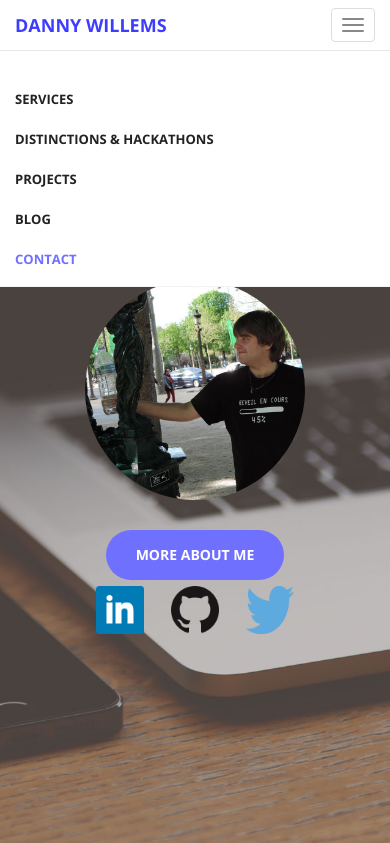
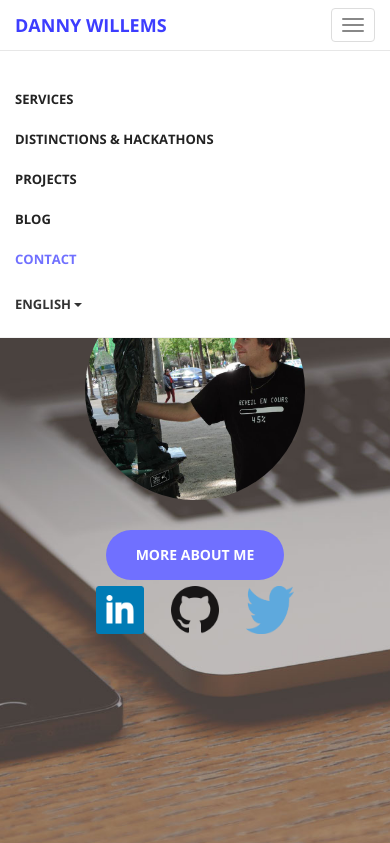
Before and after one commit to dannywillems/danny-willems.be, a PHP site: page / in a window 390 px wide, after a click on "Toggle navigation". Shown: the top 843 px of the page. Run offline with PHP 8.4, Linux system fonts and the light colour scheme; style sheets or scripts are compiled from the project's sources.

Commit message:
Multi-language: better insertion in menu design and allow the user to change himself the language

```diff
--- a/css/dw.css
+++ b/css/dw.css
@@ -1 +1 @@
-header{min-height:768px;height:100%}h2{font-size:36px}.dw-img-profile{height:220px}.dw-img-rounded{border-radius:50%}.card{height:auto;box-shadow:0 0 20px rgba(0,0,0,.3);margin-bottom:20px}.card hr{margin-bottom:0;margin-top:0;width:10%}.card .card-image{text-align:center}.card .card-image img{width:100%}.card .card-header{padding:20px}.card .card-header .card-title{font-weight:700;font-size:24px;margin-bottom:0;text-align:center}.card .card-footer p,.contact-text{font-size:20px}.card .card-header .card-subtitle{margin-bottom:0;text-align:center;color:#7070FF;font-weight:700;font-size:20px}.card .card-content{padding:20px;height:290px}.card .card-footer{text-align:right;padding:20px 20px 10px}.card p{margin:0}#contact{padding:0}#services{padding:30px 0 0}.col-lg-4,.col-md-6,.col-xs-12{margin-bottom:10px}.btn-more-about-me{background-color:#7070FF;color:#fff}.contact-text{font-weight:700}
+header{min-height:768px;height:100%}h2{font-size:36px}.dw-img-profile{height:220px}.dw-img-rounded{border-radius:50%}.card{height:auto;box-shadow:0 0 20px rgba(0,0,0,.3);margin-bottom:20px}.card hr{margin-bottom:0;margin-top:0;width:10%}.card .card-image{text-align:center}.card .card-image img{width:100%}.card .card-header{padding:20px}.card .card-header .card-title{font-weight:700;font-size:24px;margin-bottom:0;text-align:center}.card .card-footer p,.contact-text{font-size:20px}.card .card-header .card-subtitle{margin-bottom:0;text-align:center;color:#7070FF;font-weight:700;font-size:20px}.card .card-content{padding:20px;height:290px}.card .card-footer{text-align:right;padding:20px 20px 10px}.card p{margin:0}#contact{padding:0}#services{padding:30px 0 0}.col-lg-4,.col-md-6,.col-xs-12{margin-bottom:10px}.btn-more-about-me{background-color:#7070FF;color:#fff}.contact-text{font-weight:700}.dw-multi-language{padding:10px}.dw-multi-language .btn-menu{font-size:13px;-webkit-transition:all .35s;-moz-transition:all .35s;transition:all .35s;background:0 0}.dropdown-menu{-webkit-transition:all .35s;-moz-transition:all .35s;transition:all .35s;padding:0;margin-right:20px;min-width:0}@media (max-width:769px){.btn-menu{padding-left:5px}.dropdown-menu li a{text-transform:uppercase;color:#000!important}}
--- a/index.php
+++ b/index.php
@@ -1,6 +1,22 @@
 <!DOCTYPE html>
 <?php
-  switch (substr($_SERVER['HTTP_ACCEPT_LANGUAGE'], 0, 2))
+  $list_lang = array();
+  $list_lang['fr'] = "Français";
+  $list_lang['en'] = "English";
+
+  session_start();
+
+  if (isSet($_GET['lang']))
+  {
+    $save_lang = $_GET['lang'];
+    $_SESSION['save_lang'] = $save_lang;
+    setcookie('save_lang', $save_lang, time() + (3600 * 24 * 30));
+  }
+  else if (isSet($_COOKIE['save_lang']))
+    $save_lang = $_COOKIE['save_lang'];
+  else
+    $save_lang = substr($_SERVER['HTTP_ACCEPT_LANGUAGE'], 0, 2);
+  switch ($save_lang)
   {
     case "fr":
       echo "<html lang='fr'>";
@@ -11,7 +27,6 @@
       include_once 'lang_en.php';
       break;
   }
-
 
   function new_card($img_alt, $img_src, $card_title, $card_subtitle, $card_content, $card_blog_link)
   {
@@ -60,8 +75,8 @@
     <link rel="stylesheet" href="css/bootstrap.min.css" type="text/css">
 
     <!-- Custom Fonts -->
-    <link href='http://fonts.googleapis.com/css?family=Open+Sans:300italic,400italic,600italic,700italic,800italic,400,300,600,700,800' rel='stylesheet' type='text/css'>
-    <link href='http://fonts.googleapis.com/css?family=Merriweather:400,300,300italic,400italic,700,700italic,900,900italic' rel='stylesheet' type='text/css'>
+    <link href='https://fonts.googleapis.com/css?family=Open+Sans:300italic,400italic,600italic,700italic,800italic,400,300,600,700,800' rel='stylesheet' type='text/css'>
+    <link href='https://fonts.googleapis.com/css?family=Merriweather:400,300,300italic,400italic,700,700italic,900,900italic' rel='stylesheet' type='text/css'>
     <link rel="stylesheet" href="font-awesome/css/font-awesome.min.css" type="text/css">
 
     <!-- Plugin CSS -->
@@ -111,6 +126,22 @@
                     </li>
                     <li>
                       <a class="page-scroll" href="#contact"><?php echo $lang['SECTION_CONTACT'] ?></a>
+                    </li>
+                    <li>
+                      <div class="dw-multi-language">
+                        <button class="page-scroll btn btn-menu dropdown-toggle" data-toggle="dropdown" aria-haspopup="true" aria-expanded="false">
+                          <?php echo $list_lang[$save_lang] ?> <span class="caret"></span>
+                        </button>
+                        <ul class="dropdown-menu">
+                          <?php
+                            foreach ($list_lang as $key => $value)
+                            {
+                              if ($key != $save_lang)
+                                echo "<li><a href='http://local.danny-willems.be/?lang=" . $key . "'>" . $value . "</a></li>";
+                            }
+                          ?>
+                        </ul>
+                      </div>
                     </li>
                 </ul>
             </nav>
--- a/less/creative.less
+++ b/less/creative.less
@@ -102,6 +102,8 @@ aside {
             }
             &.active {
                 > a,
+                > .btn,
+                > .btn:focus,
                 > a:focus {
                     color: @theme-primary !important;
                     background-color: transparent;
@@ -112,38 +114,48 @@ aside {
             }
         }
     }
-    @media (min-width: 768px) {
+    @media (min-width: 768px)
+    {
         background-color: transparent;
         border-color: fade(white, 30%);
-        .navbar-header .navbar-brand {
+        .navbar-header .navbar-brand
+        {
             color: fade(white, 70%);
             &:hover,
-            &:focus {
+            &:focus
+            {
                 color: white;
             }
         }
-        .nav > li > a,
-        .nav > li > a:focus {
+        .nav > li > a, .btn-menu, .btn-menu:focus,
+        .nav > li > a:focus
+        {
             color: fade(white, 70%);
-            &:hover {
+            &:hover
+            {
                 color: white;
             }
         }
-        &.affix {
+        &.affix
+        {
             background-color: white;
             border-color: fade(@theme-dark, 5%);
-            .navbar-header .navbar-brand {
+            .navbar-header .navbar-brand
+            {
                 color: @theme-primary;
                 font-size: 14px;
                 &:hover,
-                &:focus {
+                &:focus
+                {
                     color: darken(@theme-primary, 10%);
                 }
             }
-            .nav > li > a,
-            .nav > li > a:focus {
+            .nav > li > a, .btn-menu,
+            .nav > li > a:focus, .btn-menu:focus
+            {
                 color: @theme-dark;
-                &:hover {
+                &:hover
+                {
                     color: @theme-primary;
                 }
             }
--- a/less/dw.less
+++ b/less/dw.less
@@ -1,4 +1,5 @@
 @import "variables";
+@import "mixins.less";
 
 header
 {
@@ -113,3 +114,35 @@ h2
   font-weight: bold;
   font-size: 20px;
 }
+
+.dw-multi-language
+{
+  padding: 10px 10px;
+  .btn-menu
+  {
+    font-size: 13px;
+    .transition-all;
+    background: transparent;
+  }
+}
+
+.dropdown-menu
+{
+  .transition-all;
+  padding: 0px;
+  margin-right: 20px;
+  min-width: 0px;
+}
+
+@media (max-width: 769px)
+{
+  .btn-menu
+  {
+        padding-left: 5px;
+  }
+  .dropdown-menu li a
+  {
+    text-transform: uppercase;
+    color: black !important;
+  }
+}
```
Also changed, not shown: css/creative.css.
